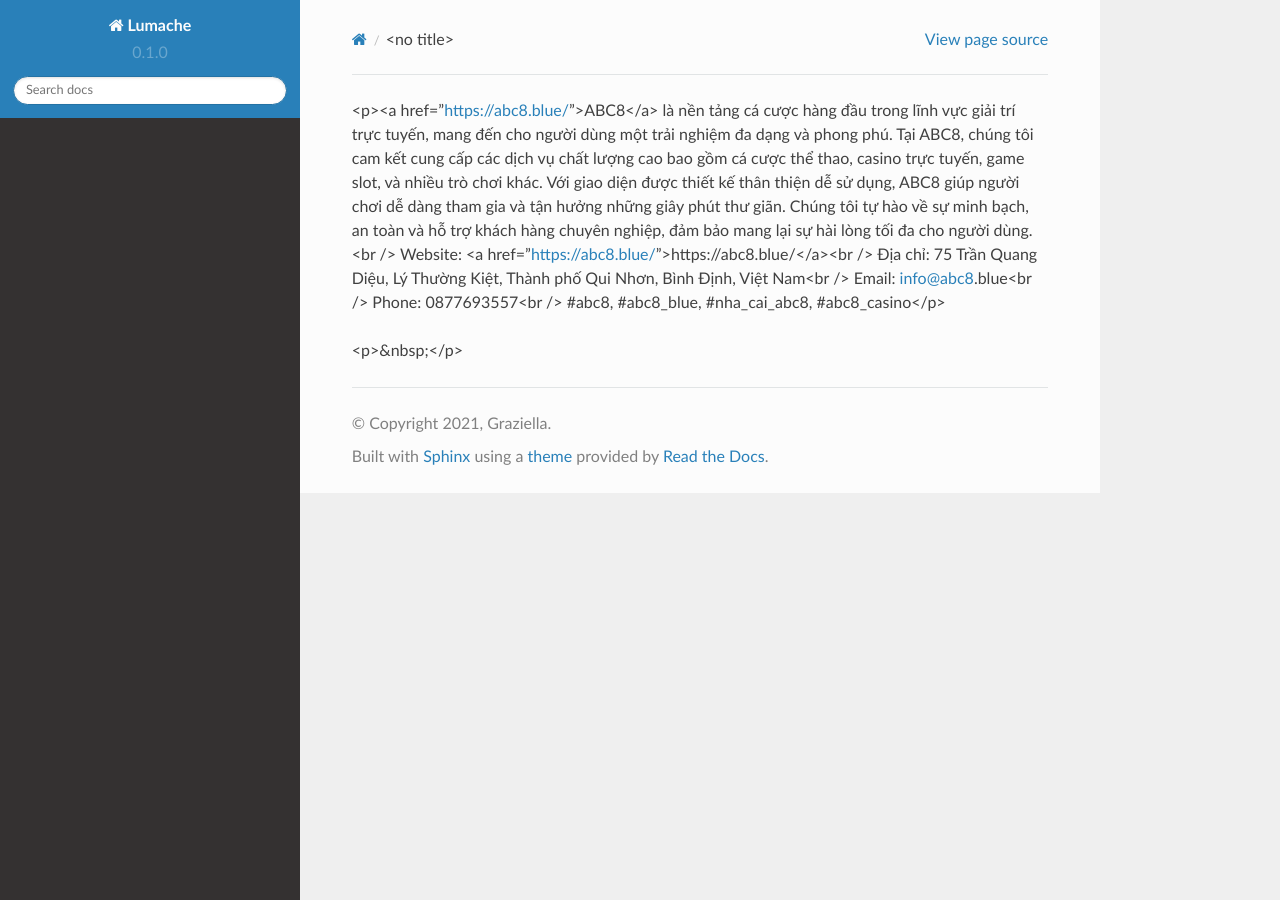
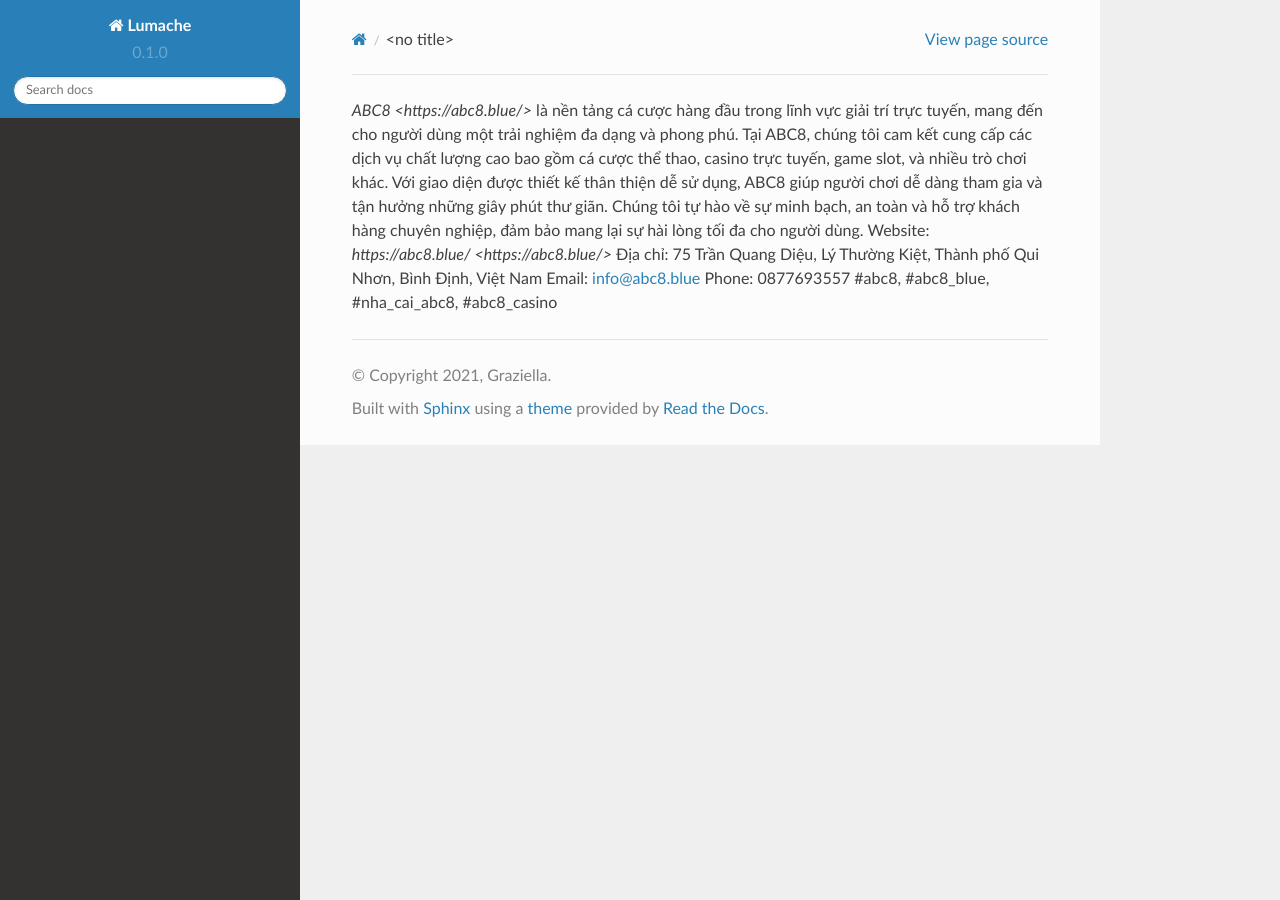
Before and after one commit to socialentity/socialentity9, a Sphinx documentation site: the page built from docs/source/index.rst, in a window 1280 px wide. Built offline with Sphinx 7.4.7 and the Read the Docs theme 2.0.0, drawn with Linux system fonts in a browser that asks for light colours.

Commit message:
Update index.rst

```diff
--- a/docs/source/index.rst
+++ b/docs/source/index.rst
@@ -1,8 +1,6 @@
-<p><a href="https://abc8.blue/">ABC8</a> là nền tảng cá cược hàng đầu trong lĩnh vực giải trí trực tuyến, mang đến cho người dùng một trải nghiệm đa dạng và phong phú. Tại ABC8, chúng tôi cam kết cung cấp các dịch vụ chất lượng cao bao gồm cá cược thể thao, casino trực tuyến, game slot, và nhiều trò chơi khác. Với giao diện được thiết kế thân thiện dễ sử dụng, ABC8 giúp người chơi dễ dàng tham gia và tận hưởng những giây phút thư giãn. Chúng tôi tự hào về sự minh bạch, an toàn và hỗ trợ khách hàng chuyên nghiệp, đảm bảo mang lại sự hài lòng tối đa cho người dùng.<br />
-Website: <a href="https://abc8.blue/">https://abc8.blue/</a><br />
-Địa chỉ: 75 Trần Quang Diệu, Lý Thường Kiệt, Thành phố Qui Nhơn, Bình Định, Việt Nam<br />
-Email: info@abc8.blue<br />
-Phone: 0877693557<br />
-#abc8, #abc8_blue, #nha_cai_abc8, #abc8_casino</p>
-
-<p>&nbsp;</p>
+`ABC8 <https://abc8.blue/>` là nền tảng cá cược hàng đầu trong lĩnh vực giải trí trực tuyến, mang đến cho người dùng một trải nghiệm đa dạng và phong phú. Tại ABC8, chúng tôi cam kết cung cấp các dịch vụ chất lượng cao bao gồm cá cược thể thao, casino trực tuyến, game slot, và nhiều trò chơi khác. Với giao diện được thiết kế thân thiện dễ sử dụng, ABC8 giúp người chơi dễ dàng tham gia và tận hưởng những giây phút thư giãn. Chúng tôi tự hào về sự minh bạch, an toàn và hỗ trợ khách hàng chuyên nghiệp, đảm bảo mang lại sự hài lòng tối đa cho người dùng.
+Website: `https://abc8.blue/ <https://abc8.blue/>`
+Địa chỉ: 75 Trần Quang Diệu, Lý Thường Kiệt, Thành phố Qui Nhơn, Bình Định, Việt Nam
+Email: info@abc8.blue
+Phone: 0877693557
+#abc8, #abc8_blue, #nha_cai_abc8, #abc8_casino
```
